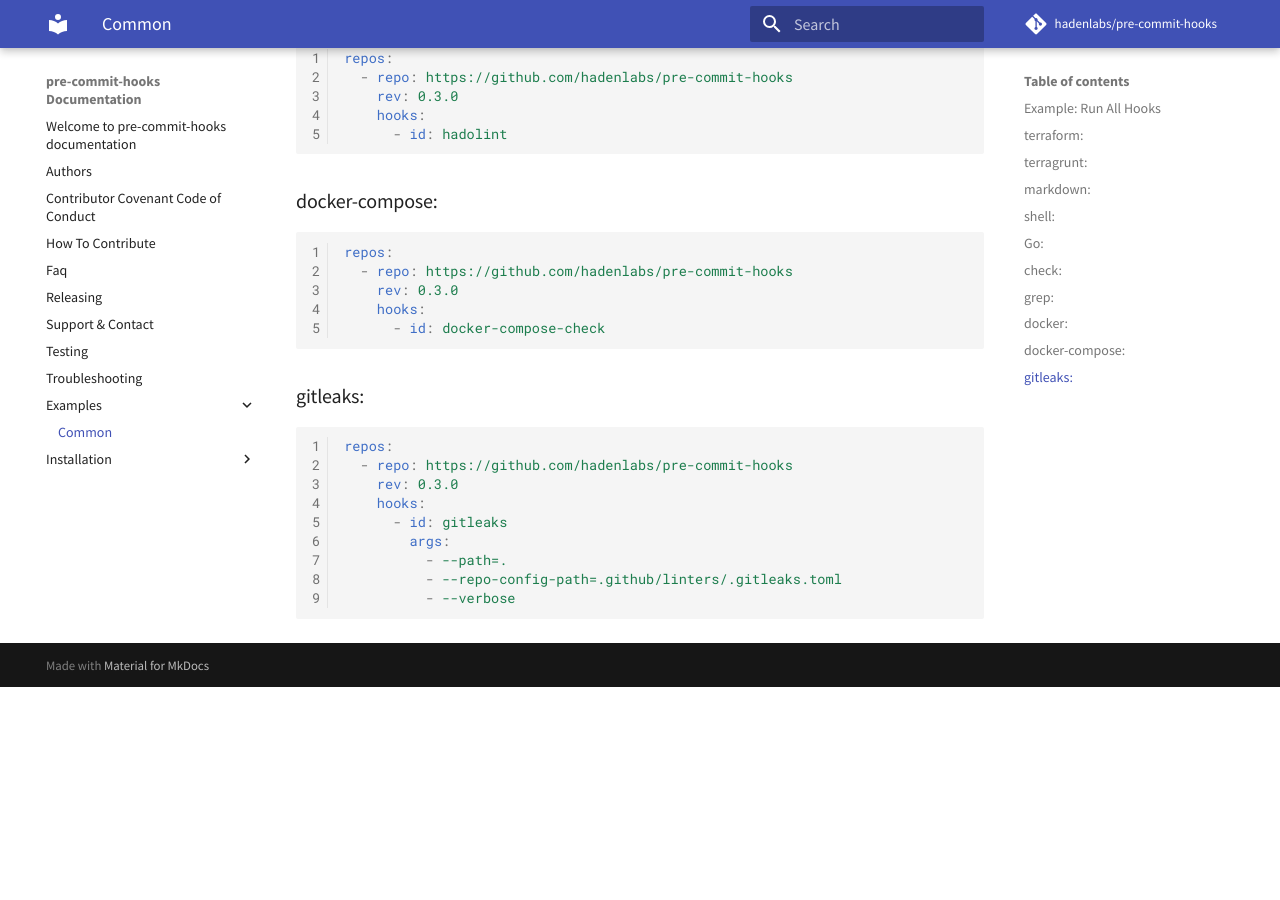
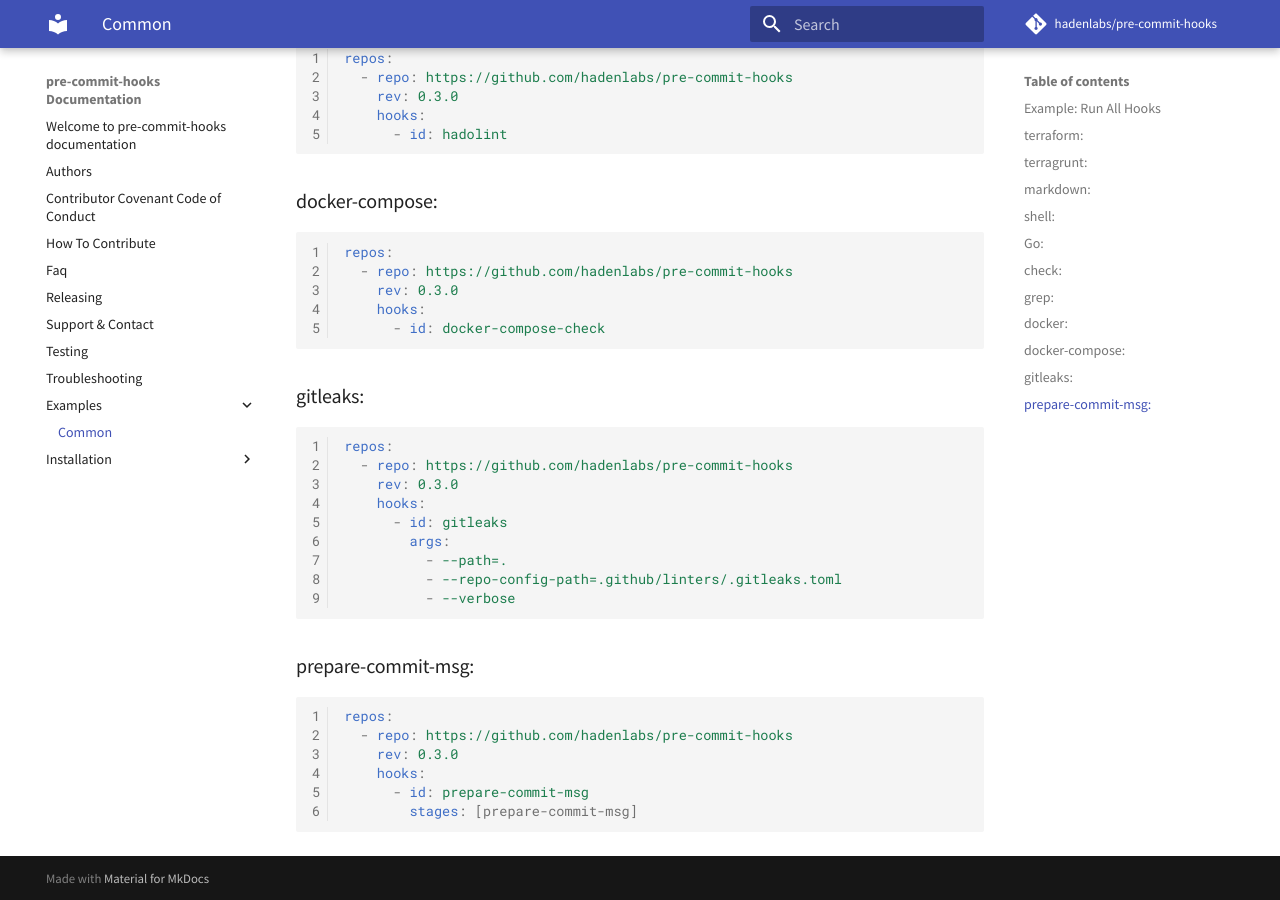
Before and after one commit to hadenlabs/pre-commit-hooks, an MkDocs documentation site: the page built from docs/examples/common.md, in a window 1280 px wide and 900 px high, scrolled down 2239 px. Built offline with MkDocs 1.6.1 and Material for MkDocs 9.7.7, drawn with Linux system fonts in a browser that asks for light colours; comment, search, counter and statistics services are not loaded; before the commit the page ends 2926 px from its top, so only the background shows below that.

Commit message:
docs: implement example prepare-commit-msg (#58)

````diff
--- a/docs/examples/common.md
+++ b/docs/examples/common.md
@@ -138,3 +138,14 @@ repos:
           - --repo-config-path=.github/linters/.gitleaks.toml
           - --verbose
 ```
+
+### prepare-commit-msg:
+
+```yaml
+repos:
+  - repo: https://github.com/hadenlabs/pre-commit-hooks
+    rev: 0.3.0
+    hooks:
+      - id: prepare-commit-msg
+        stages: [prepare-commit-msg]
+```
````
